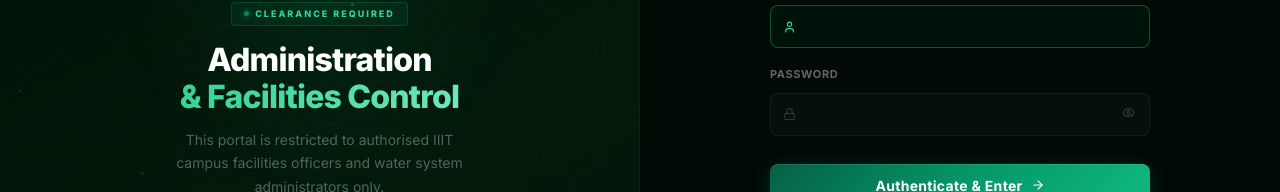
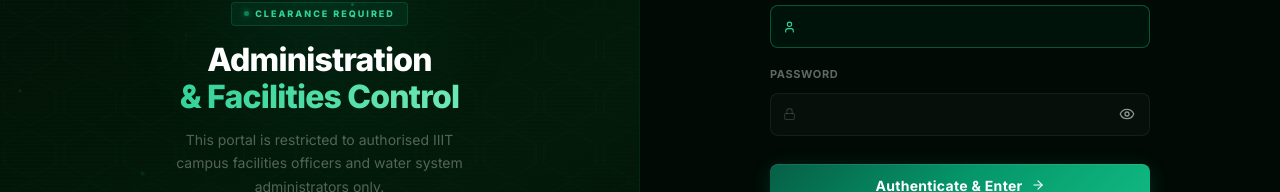
Before and after one commit to Sai-KT/AquaManage, a React (Vite) app: page /login/admin in a window 1280 px wide. Shown: the part 340-532 px from the top of the page. Built offline with nearby package versions, Linux system fonts and the light colour scheme.

Commit message:
Fix: make password eye toggle button visible in admin login

```diff
--- a/src/pages/login/AdminLogin.jsx
+++ b/src/pages/login/AdminLogin.jsx
@@ -325,9 +325,14 @@
                     outline: 'none', boxSizing: 'border-box', transition: 'all 0.2s', caretColor: '#34d399',
                   }}
                 />
-                <button type="button" onClick={() => setShowPwd(v => !v)}
-                  style={{ position: 'absolute', right: 11, top: '50%', transform: 'translateY(-50%)', background: 'none', border: 'none', cursor: 'pointer', color: 'rgba(255,255,255,0.2)', padding: 4 }}>
-                  {showPwd ? <EyeOff size={13} /> : <Eye size={13} />}
+                <button
+                  type="button"
+                  onClick={() => setShowPwd(v => !v)}
+                  onMouseEnter={e => e.currentTarget.style.color = '#fff'}
+                  onMouseLeave={e => e.currentTarget.style.color = 'rgba(255,255,255,0.55)'}
+                  style={{ position: 'absolute', right: 11, top: '50%', transform: 'translateY(-50%)', background: 'none', border: 'none', cursor: 'pointer', color: 'rgba(255,255,255,0.55)', padding: 4, transition: 'color 0.2s', display: 'flex', alignItems: 'center', justifyContent: 'center' }}
+                >
+                  {showPwd ? <EyeOff size={16} /> : <Eye size={16} />}
                 </button>
                 {password && (
                   <div style={{ position: 'absolute', right: 38, top: '50%', transform: 'translateY(-50%)', width: 5, height: 5, borderRadius: '50%', background: '#34d399' }} />
```
